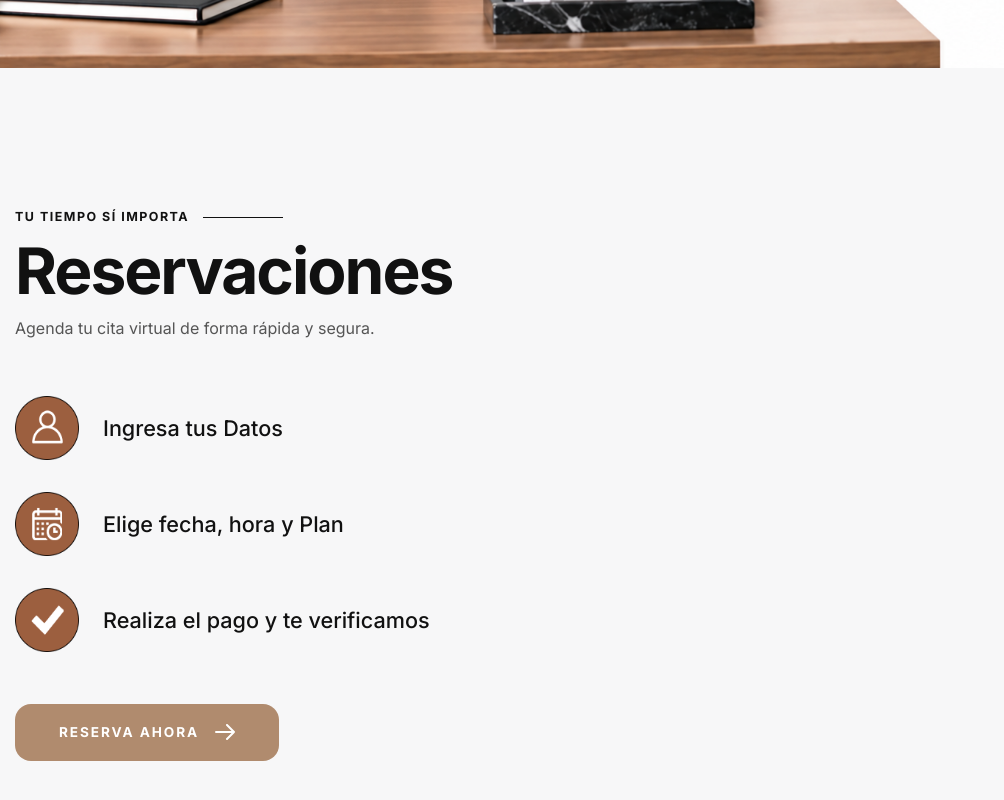
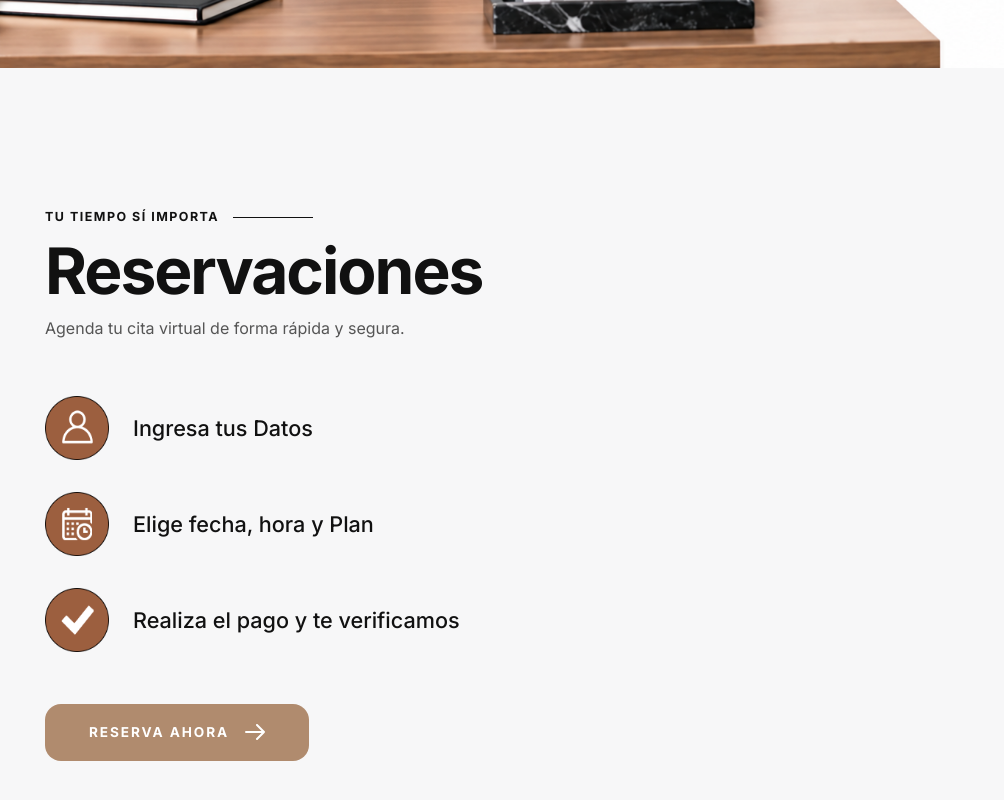
Before and after one commit to Villegascs/Psi.-Carla-Martinez, a Next.js app: page / in a window 1280 px wide. Shown: the part 652-1452 px from the top of the page, without its empty margins (0-1004 px from the left). Built offline with nearby package versions, Linux system fonts and the light colour scheme; no server answers.

Commit message:
style: mover reservaciones 30px a la derecha para mayor holgura visual

```diff
--- a/src/app/page.tsx
+++ b/src/app/page.tsx
@@ -27,11 +27,11 @@ export default function Home() {
 
       <div style={{ display: "flex", flexDirection: "column", gap: "240px", alignItems: "stretch", paddingTop: "140px", paddingBottom: "160px" }}>
 
-      {/* Reservaciones Section — contenido pegado a 15px a la izquierda, foto a la derecha a futuro */}
+      {/* Reservaciones Section — separado 45px de la izquierda, foto a la derecha a futuro */}
       <FadeIn delay={200} direction="up" style={{
         width: "100vw",
         marginLeft: "calc(-50vw + 50%)",
-        paddingLeft: "15px",
+        paddingLeft: "45px",
         paddingRight: "24px",
         boxSizing: "border-box",
       }}>
```
